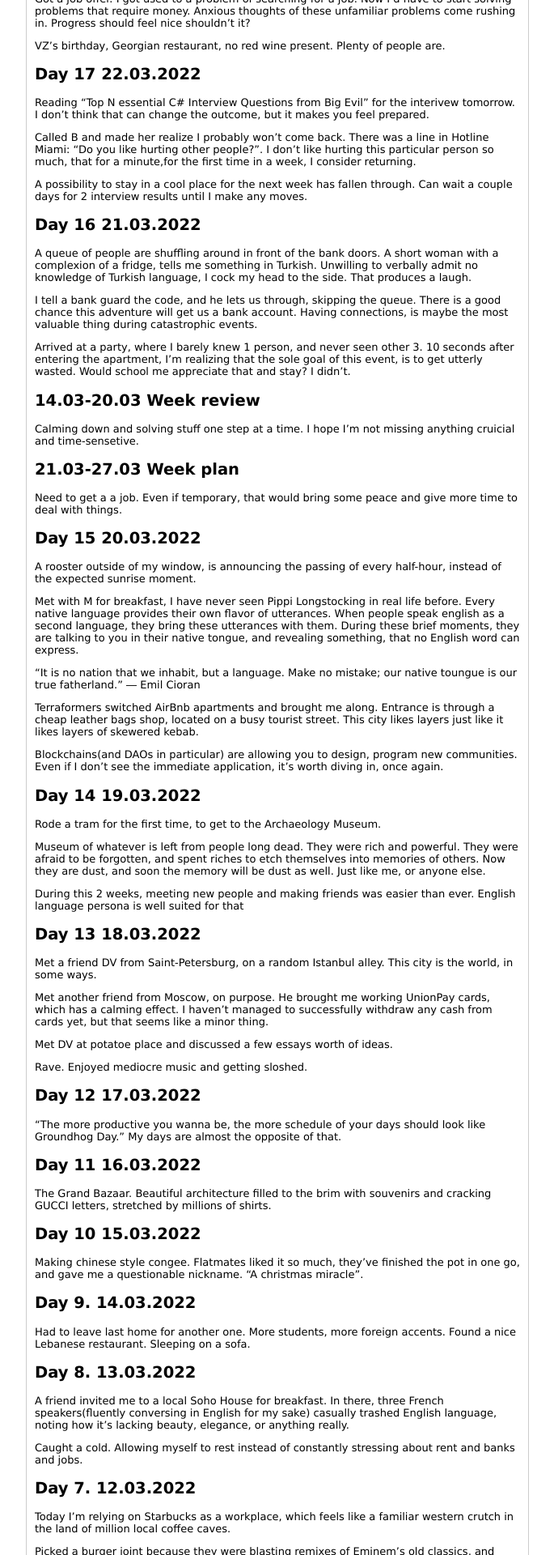
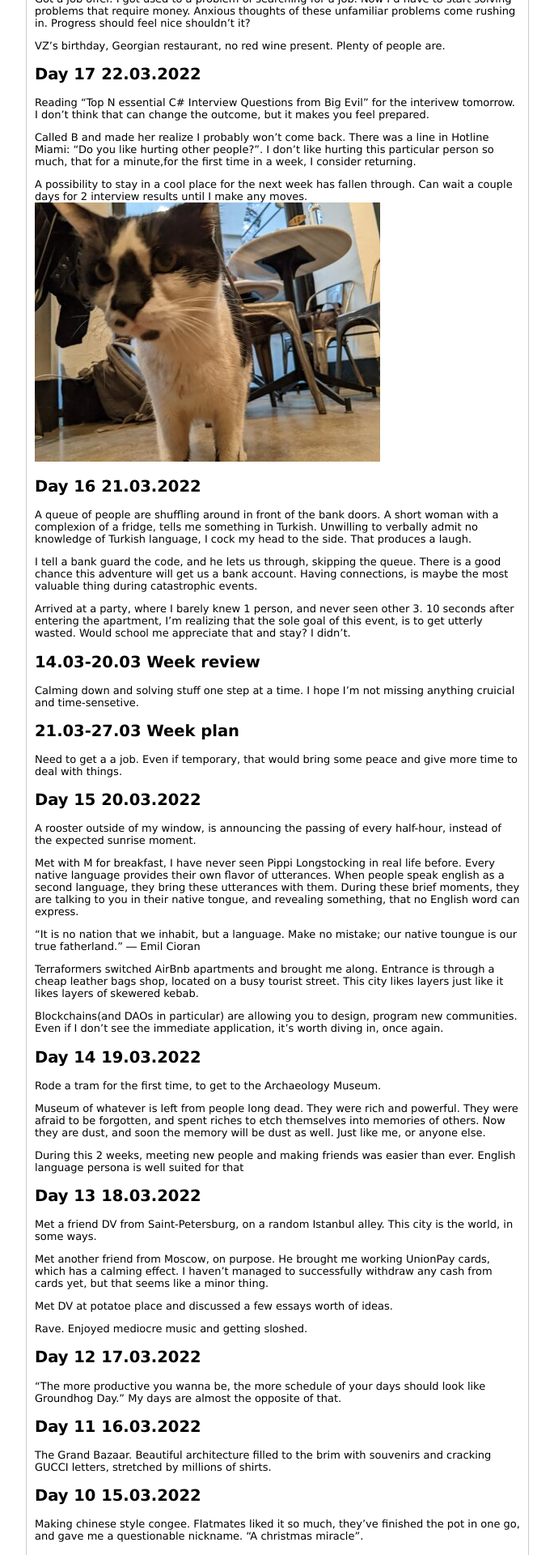
Before and after one commit to saint-angels/saint-angels.github.io, a Jekyll site: the page built from _essays/running_log.md, in a window 1280 px wide. Shown: the part 3610-5530 px from the top of the page at 81% size, without its empty margins (347-1032 px from the left). Built offline with Jekyll 4.4.1, drawn with Linux system fonts in a browser that asks for light colours.

Commit message:
22.03 img

```diff
--- a/_essays/running_log.md
+++ b/_essays/running_log.md
@@ -126,6 +126,7 @@ I don't like hurting this particular person so much, that for a minute,for the f
 
 A possibility to stay in a cool place for the next week has fallen through.
 Can wait a couple days for 2 interview results until I make any moves.
+![](/assets/images/running_log/22_03.jpg)
 
 ## Day 16  21.03.2022
 A queue of people are shuffling around in front of the bank doors.
```
Also changed, not shown: assets/images/running_log/22_03.jpg (added).
